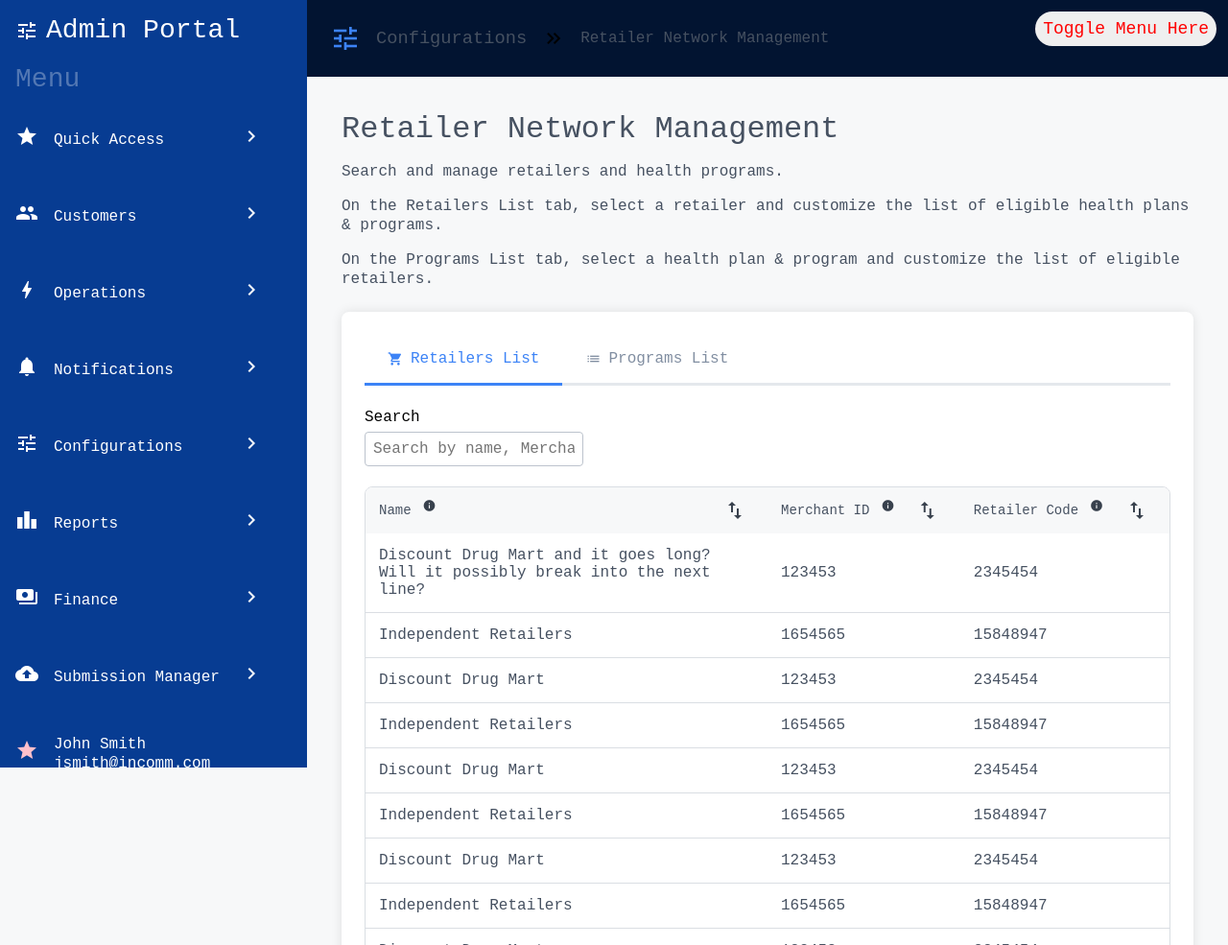
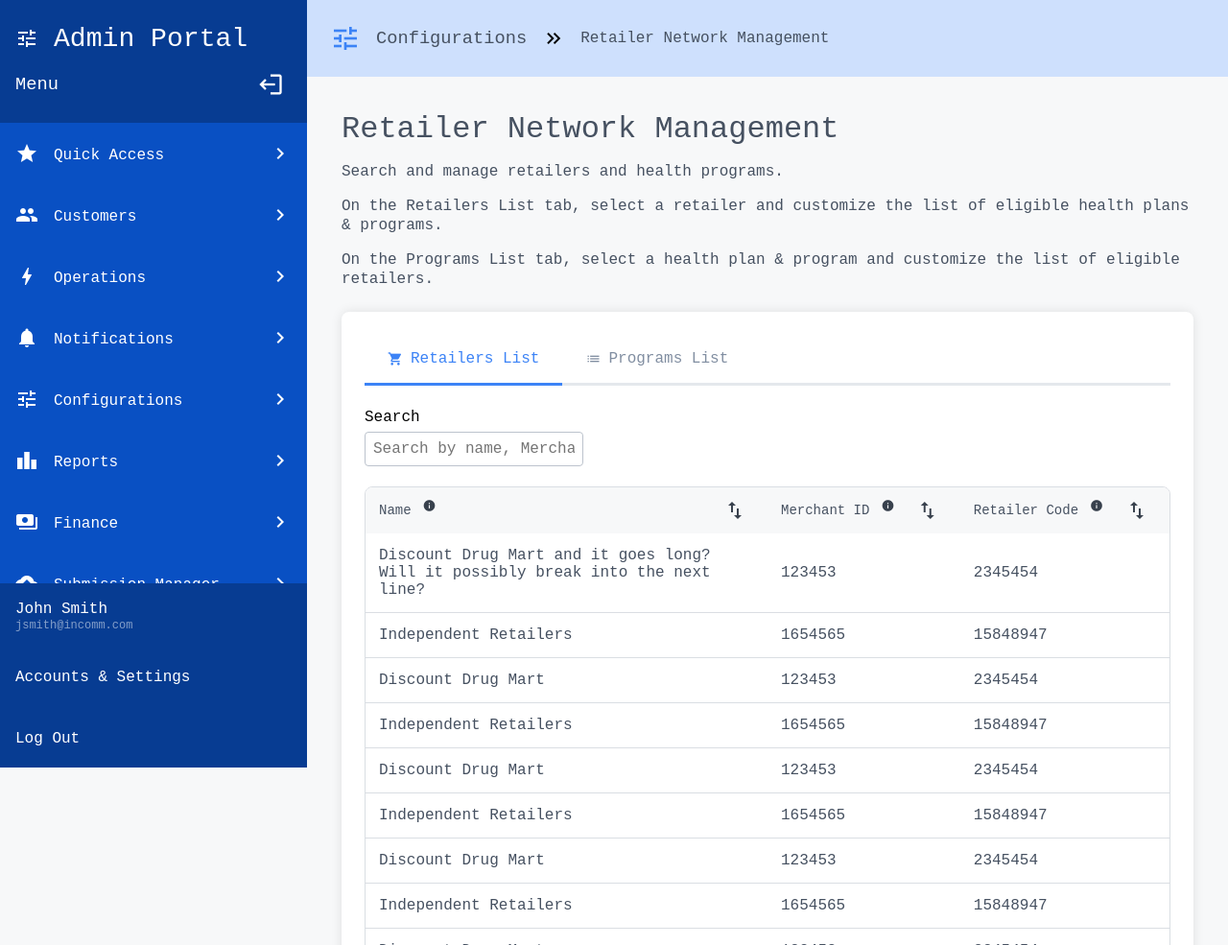
Before and after one commit to b-todd/IcP, a plain HTML site: page retailerManagement.html in a window 1280 px wide. Shown: the top 985 px of the page at 96% size. Drawn offline with nearby package versions, Linux system fonts and the light colour scheme.

Commit message:
Header updates
Header is now sticky to top.
Set header bg color to basic color.
Nav has multi colors. Removed icons from sendonary nav.
Scroll added.
Toggle interaction set to a button on nav.

```diff
--- a/retailerManagement.html
+++ b/retailerManagement.html
@@ -9,73 +9,82 @@
           <link href="https://fonts.googleapis.com/css2?family=Material+Symbols+Outlined&icon_names=favorite,home,search,settings" rel="stylesheet" />
      </head>
 
-     <nav class="" id="Sidenav" onclick="toggleNav()">
-          <ul>
-               <div class="navtitle" >
+     <nav class="" id="Sidenav" onclick="">
+          <div class="navtitle">
+               <div class="platformName" >
                     <span class="material-icons md-36">tune</span>
                     <h3 id="navtitle">Admin Portal</h3>
                </div>
                <div class="menuName" id="menuName">
                     <h3 >Menu</h3>
-                    <button class="solid primary" onclick="toggleNav()">
-                         Close
-                         <span class="material-icons md-36">close</span>
+                    <button class="outline primary round lg" id="navToggle" onclick="toggleNav()">
+                         <span class="material-icons md-36">logout</span>
                     </button>
                </div>
-
+          </div>
+          <ul class="primenav">
                <li>
                     <span class="material-icons md-36"  >star</span>
                     <p>Quick Access</p>
-                    <span class="material-icons md-36"  >chevron_right</span>
+                    <span class="material-icons md-36 carrot"  >chevron_right</span>
                </li>
                <li>
                     <span class="material-icons md-36">group</span>
                     <p>Customers</p>
-                    <span class="material-icons md-36">chevron_right</span>
+                    <span class="material-icons md-36 carrot">chevron_right</span>
                </li>
                <li>
                     <span class="material-icons md-36">bolt</span>
                     <p>Operations</p>
-                    <span class="material-icons md-36">chevron_right</span>
+                    <span class="material-icons md-36 carrot">chevron_right</span>
                </li>
                <li>
                     <span class="material-icons md-36">notifications</span>
                     <p>Notifications</p>
-                    <span class="material-icons md-36">chevron_right</span>
+                    <span class="material-icons md-36 carrot">chevron_right</span>
                </li>
                <li>
                     <span class="material-icons md-36">tune</span>
                     <p>Configurations</p>
-                    <span class="material-icons md-36">chevron_right</span>
+                    <span class="material-icons md-36 carrot">chevron_right</span>
                </li>
                <li>
                     <span class="material-icons md-36">leaderboard</span>
                     <p>Reports</p>
-                    <span class="material-icons md-36">chevron_right</span>
+                    <span class="material-icons md-36 carrot">chevron_right</span>
                </li>
                <li>
                     <span class="material-icons md-36">payments</span>
                     <p>Finance</p>
-                    <span class="material-icons md-36">chevron_right</span>
+                    <span class="material-icons md-36 carrot">chevron_right</span>
                </li>
                <li>
                     <span class="material-icons md-36">cloud_upload</span>
                     <p>Submission Manager</p>
-                    <span class="material-icons md-36">chevron_right</span>
+                    <span class="material-icons md-36 carrot">chevron_right</span>
                </li>
           </ul>
           <ul class="secondnav">
                <li>
+                    <!--
                     <span class="material-icons md-36">star</span>
-                    <p>John Smith <br>
-                    jsmith@incomm.com</p>
+                    -->
+                    <div class="userInfo">
+                         <p class="name">John Smith </p>
+                         <p class="email">jsmith@incomm.com</p>
+                    </div>
+
                </li>
                <li>
+                    <!--
                     <span class="material-icons md-36">settings</span>
+                    -->
                     <p>Accounts & Settings</p>
                </li>
                <li>
+                    <!--
                     <span class="material-icons md-36">logout</span>
+                    -->
                     <p>Log Out</p>
 
                </li>
--- a/semantic-styles-AP.css
+++ b/semantic-styles-AP.css
@@ -260,51 +260,92 @@ body {
      color: var(--surface-0);
      background-color: hsl(var(--primary-h), var(--primary-s), calc(var(--primary-b) - 30%));
      & .navtitle {
+          z-index: 0;
+          position: sticky;
+          top: 0;
+          display: flex;
+          flex-direction: column;
+          align-items: center;
+          width: 100%;
+          font-size: 1.5rem;
+          padding: 1rem 0rem;
+          background-color: inherit;
+          & h3 {
+               color: var(--surface-0);
+               font-weight: 300;
+          }
+          & .platformName {
                display: flex;
                flex-direction: row;
                align-items: center;
-          padding: 1rem;
-          gap: .5rem;
-          font-size: 1.5rem;
-          width: 18rem;
-
-     }
-     & h3 {
-          color: var(--surface-0);
-          font-weight: 300;
+               justify-content: left;
+               height: 3rem;
+               padding: 0rem 1rem;
+               gap: 1rem;
+               width: 100%;
           }
           & .menuName {
                display: flex;
                flex-direction: row;
                align-items: center;
-          gap: 1rem;
-          justify-content: space-between;
-          font-size: 1.5rem;
-          padding: .25rem 1rem;
-          & button {
-               display:none;
-          }
+               width: 100%;
+               height: 3rem;
+               padding: 0rem 1rem;
+               gap: 1rem;               font-size: 1rem;
+               margin: auto;
                & h3 {
-               opacity:.3;
+                    width: 100%;
                }
           }
-     & ul {
+          & #navToggle {
+               transform: rotate(180deg);
+               background-color: inherit;
+               color: var(--surface-0);
+               border: none;
+               &:hover {
+                    background-color: hsl(var(--primary-h), var(--primary-s), calc(var(--primary-b) - 50%));
+               }
+          }
+     }
+     & .primenav {
+          background-color: hsl(var(--primary-h), var(--primary-s), calc(var(--primary-b) - 20%));
+          overflow: scroll;
+          height: 100%;
+          &::-webkit-scrollbar {
+               display: none;
+          }
+     }
+     & .secondnav {
+          padding: 0rem 0;
+          background-color: inherit;
+          & .userInfo {
+               display: flex;
+               flex-direction: column;
+               & .email {
+                    margin-top: -1rem;
+                    font-size: .75rem;
+                    opacity: .5;
+               }
+          }
           & li {
-               transition: .25s;
+               min-height: 1rem;
+               padding: .5rem 1rem;
+          }
+
+     }
+     & li {
           display: flex;
-               height: 5rem;
+          height: 4rem;
           align-items: center;
           gap: 1rem;
           padding: 1rem;
-               background-color: hsl(var(--primary-h), var(--primary-s), calc(var(--primary-b) - 30%));
+          & .carrot {
+          }
           & p {
                color: var(--surface-0);
                font-weight: 400;
-                    margin-top: -.5rem;
-               }
-               & span:last-child {
-                    position: fixed;
-                    left: 250px;
+               margin-top: -0.7rem;
+               width: 100%;
           }
           &:hover {
                background-color: hsl(var(--primary-h), var(--primary-s), calc(var(--primary-b) - 25%));
@@ -314,27 +355,30 @@ body {
                outline: 2px solid hsl(var(--primary-h), var(--primary-s), calc(var(--primary-b) + 30%));
           }
      }
-
-     }
-     & .secondnav {
-          color: pink;
-     }
      &.close {
           width: 60px;
           & h3 {
-               color:red;
+               visibility:hidden;
+               display: none;
+          }
+          & li p {
                visibility: hidden;
           }
-          & li p {
-               color: red;
-               visibility: hidden;
+          & #navToggle {
+               transform: rotate(0deg);
+               align-items: center;
+               margin: 0;
+               margin-left: -.5rem;
+               justify-content: center;
           }
      }
 }
 
 header {
+     position: sticky;
+     top: 0;
      padding: 1.5rem;
-     background-color: hsl(var(--primary-h), var(--primary-s), calc(var(--primary-b)  - 50%));
+     background-color: hsl(var(--primary-h), var(--primary-s), calc(var(--primary-b)  + 30%));
      & div {
           margin: auto;
           display: flex;
@@ -360,7 +404,7 @@ main {
      flex-direction: column;
      justify-content: center;
      gap: 1.5rem;
-     max-width: 1142px;
+     max-width: 1080px;
 }
 
 section {
```
Lines whose indentation alone changed are shown as unchanged.
